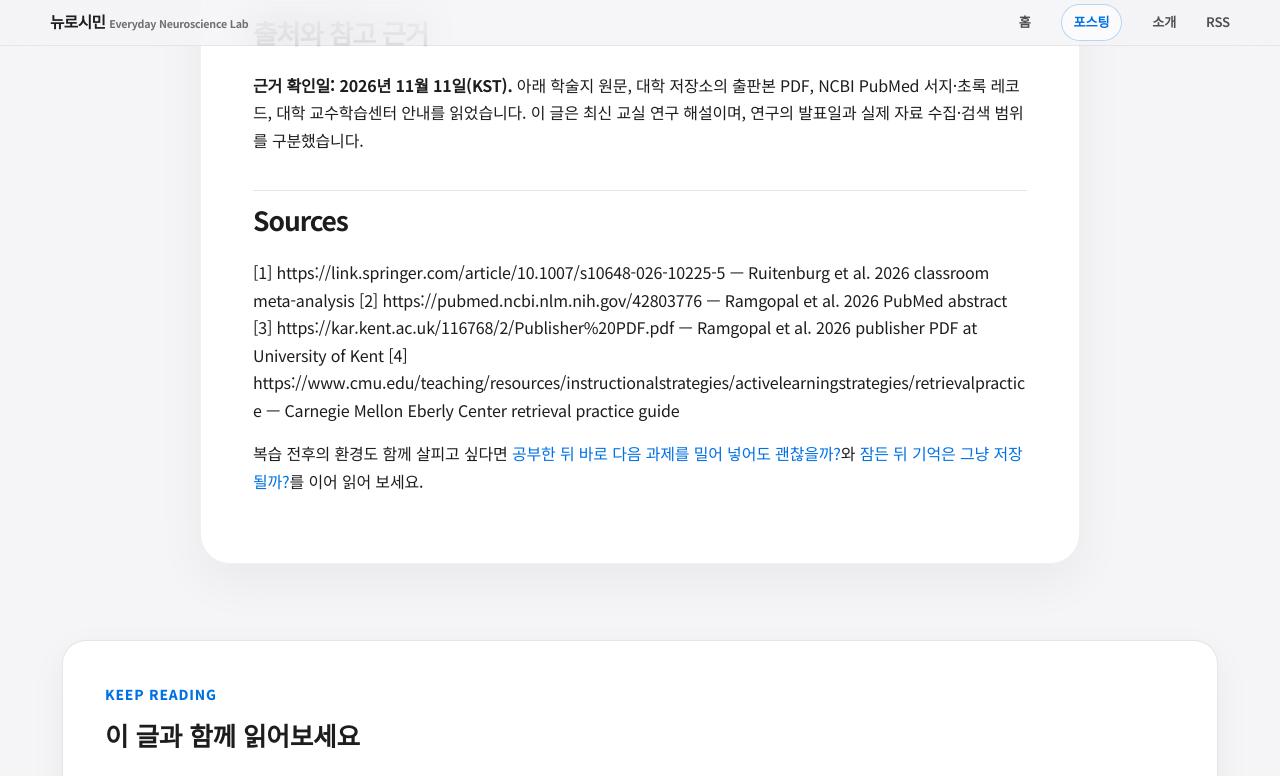
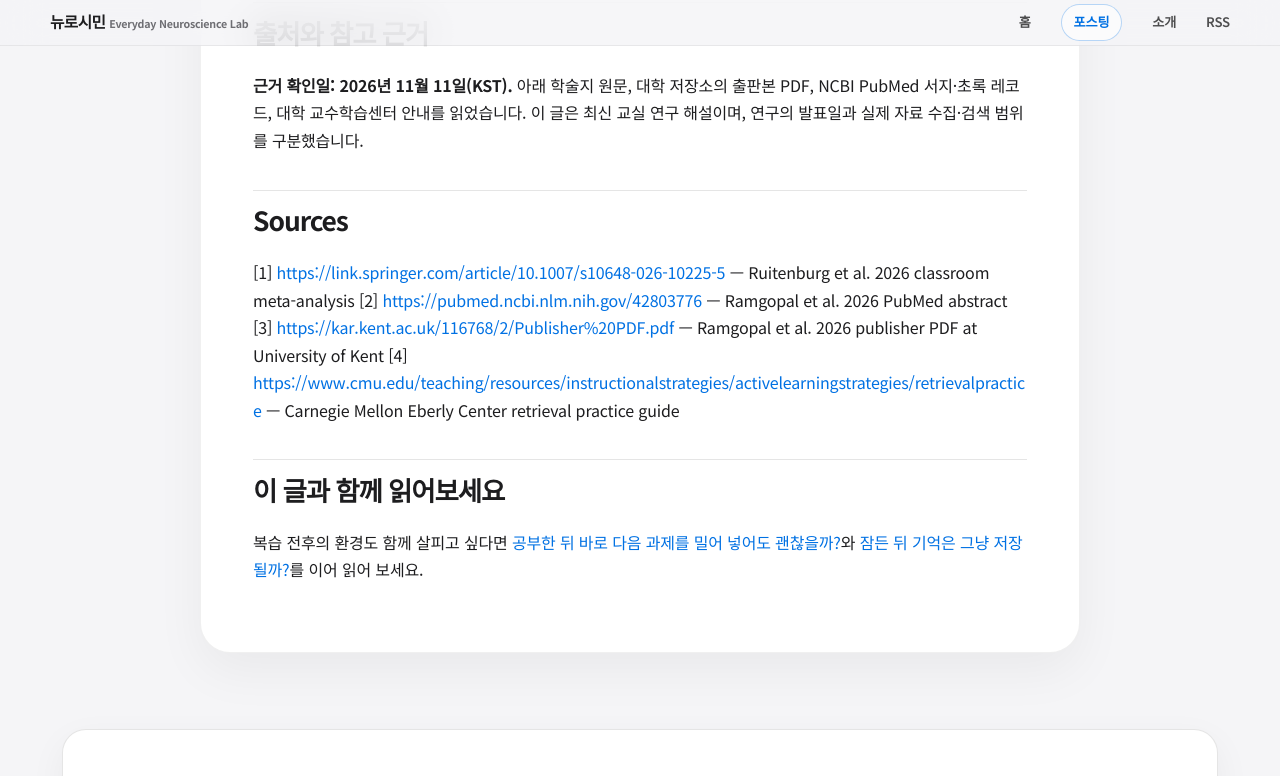
Before and after one commit to ai4tenlab/everyday-neuroscience-lab, a Jekyll site: the page built from _posts/2026-11-11-retrieval-practice-feedback-learning.md, in a window 1280 px wide and 900 px high, scrolled down 5955 px, cut to the strip 0-776 px from the top of the window. Built offline with Jekyll 4.4.1, drawn with Linux system fonts in a browser that asks for light colours.

Commit message:
fix: finalize retrieval practice image and related reading

```diff
--- a/_posts/2026-11-11-retrieval-practice-feedback-learning.md
+++ b/_posts/2026-11-11-retrieval-practice-feedback-learning.md
@@ -129,10 +129,12 @@
 
 ## Sources
 
-[1] https://link.springer.com/article/10.1007/s10648-026-10225-5 — Ruitenburg et al. 2026 classroom meta-analysis
-[2] https://pubmed.ncbi.nlm.nih.gov/42803776 — Ramgopal et al. 2026 PubMed abstract
-[3] https://kar.kent.ac.uk/116768/2/Publisher%20PDF.pdf — Ramgopal et al. 2026 publisher PDF at University of Kent
-[4] https://www.cmu.edu/teaching/resources/instructionalstrategies/activelearningstrategies/retrievalpractice — Carnegie Mellon Eberly Center retrieval practice guide
+[1] <https://link.springer.com/article/10.1007/s10648-026-10225-5> — Ruitenburg et al. 2026 classroom meta-analysis
+[2] <https://pubmed.ncbi.nlm.nih.gov/42803776> — Ramgopal et al. 2026 PubMed abstract
+[3] <https://kar.kent.ac.uk/116768/2/Publisher%20PDF.pdf> — Ramgopal et al. 2026 publisher PDF at University of Kent
+[4] <https://www.cmu.edu/teaching/resources/instructionalstrategies/activelearningstrategies/retrievalpractice> — Carnegie Mellon Eberly Center retrieval practice guide
+
+## 이 글과 함께 읽어보세요
 
 복습 전후의 환경도 함께 살피고 싶다면 [공부한 뒤 바로 다음 과제를 밀어 넣어도 괜찮을까?]({{ '/2026/08/17/wakeful-rest-learning-stabilization/' | relative_url }})와 [잠든 뒤 기억은 그냥 저장될까?]({{ '/2026/07/31/sleep-memory-linking-review/' | relative_url }})를 이어 읽어 보세요.
 
@@ -146,7 +148,7 @@
   "dateModified": "2026-11-11T04:16:00+09:00",
   "author": {"@type": "Organization", "name": "뉴로시민 편집부 · Viki"},
   "publisher": {"@type": "Organization", "name": "뉴로시민 | Everyday Neuroscience Lab"},
-  "image": "https://ai4tenlab.github.io/everyday-neuroscience-lab/assets/images/thumbnails/2026-11-11-retrieval-practice-feedback-learning-v1.png",
+  "image": "https://ai4tenlab.github.io/everyday-neuroscience-lab/assets/images/thumbnails/2026-11-11-retrieval-practice-feedback-learning-v2.png",
   "mainEntityOfPage": "https://ai4tenlab.github.io/everyday-neuroscience-lab/2026/11/11/retrieval-practice-feedback-learning/",
   "url": "https://ai4tenlab.github.io/everyday-neuroscience-lab/2026/11/11/retrieval-practice-feedback-learning/",
   "inLanguage": "ko-KR",
```
Also changed, not shown: other parts of _posts/2026-11-11-retrieval-practice-feedback-learning.md (+1 -1 lines), 1 other file.
